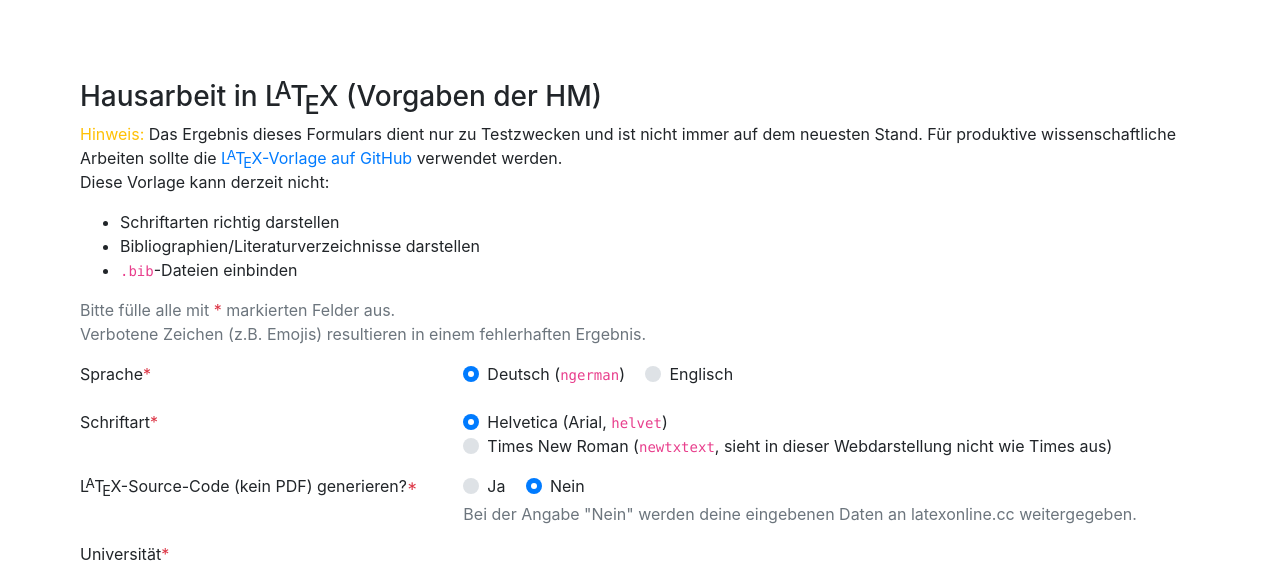
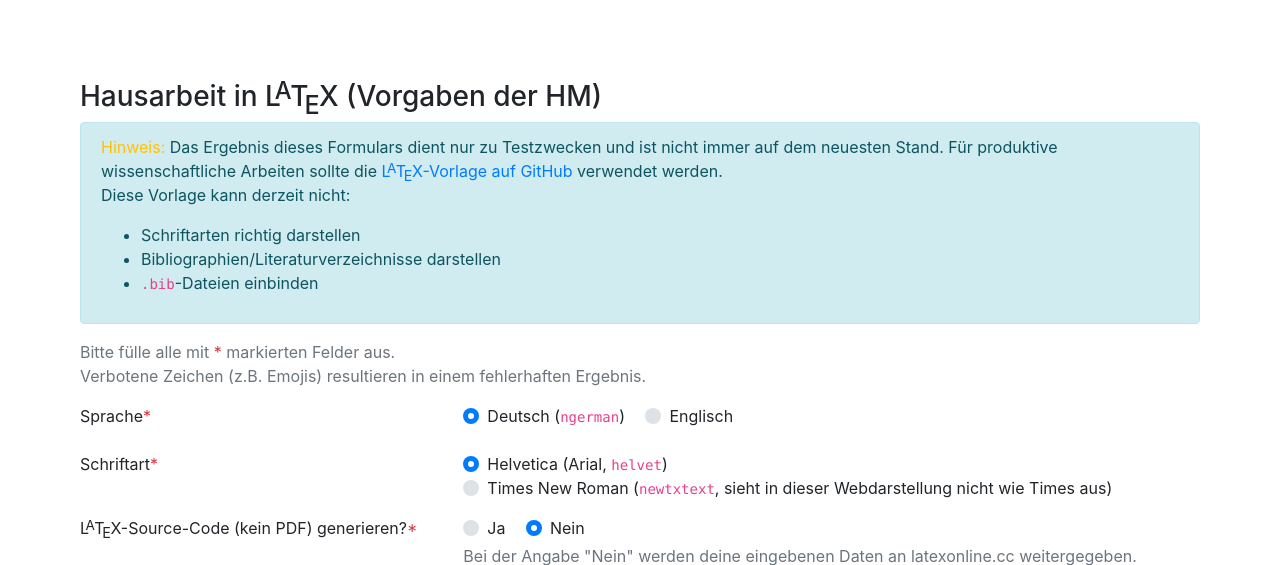
Before and after one commit to philipbrembeck/HM-Hausarbeiten-Vorlage, a PHP site: page / in a window 1280 px wide. Shown: the top 565 px of the page. Run offline with PHP 8.4, Linux system fonts and the light colour scheme.

Commit message:
Update index.php

```diff
--- a/webservice/index.php
+++ b/webservice/index.php
@@ -10,6 +10,7 @@
    </head>
    <body>
       <h3>Hausarbeit in <span class="latex">L<sup>A</sup>T<sub>E</sub>X</span> (Vorgaben der HM)</h3>
+      <div class="alert alert-info" role="alert">
          <p><span class="text-warning"><bold>Hinweis:</bold></span> Das Ergebnis dieses Formulars dient nur zu Testzwecken und ist nicht immer auf dem neuesten Stand. Für produktive wissenschaftliche Arbeiten sollte die <a href="https://github.com/philipbrembeck/HM-Hausarbeiten-Vorlage"><span class="latex">L<sup>A</sup>T<sub>E</sub>X</span>-Vorlage auf GitHub</a> verwendet werden.<br>
          Diese Vorlage kann derzeit nicht:</p>
          <ul>
@@ -17,6 +18,7 @@
             <li>Bibliographien/Literaturverzeichnisse darstellen</li>
             <li><code>.bib</code>-Dateien einbinden</li>
          </ul>
+      </div>
       <p class="text-muted">Bitte fülle alle mit <span class="text-danger">*</span> markierten Felder aus.<br>
          Verbotene Zeichen (z.B. Emojis) resultieren in einem fehlerhaften Ergebnis.
       </p>
```
Lines whose indentation alone changed are shown as unchanged.
